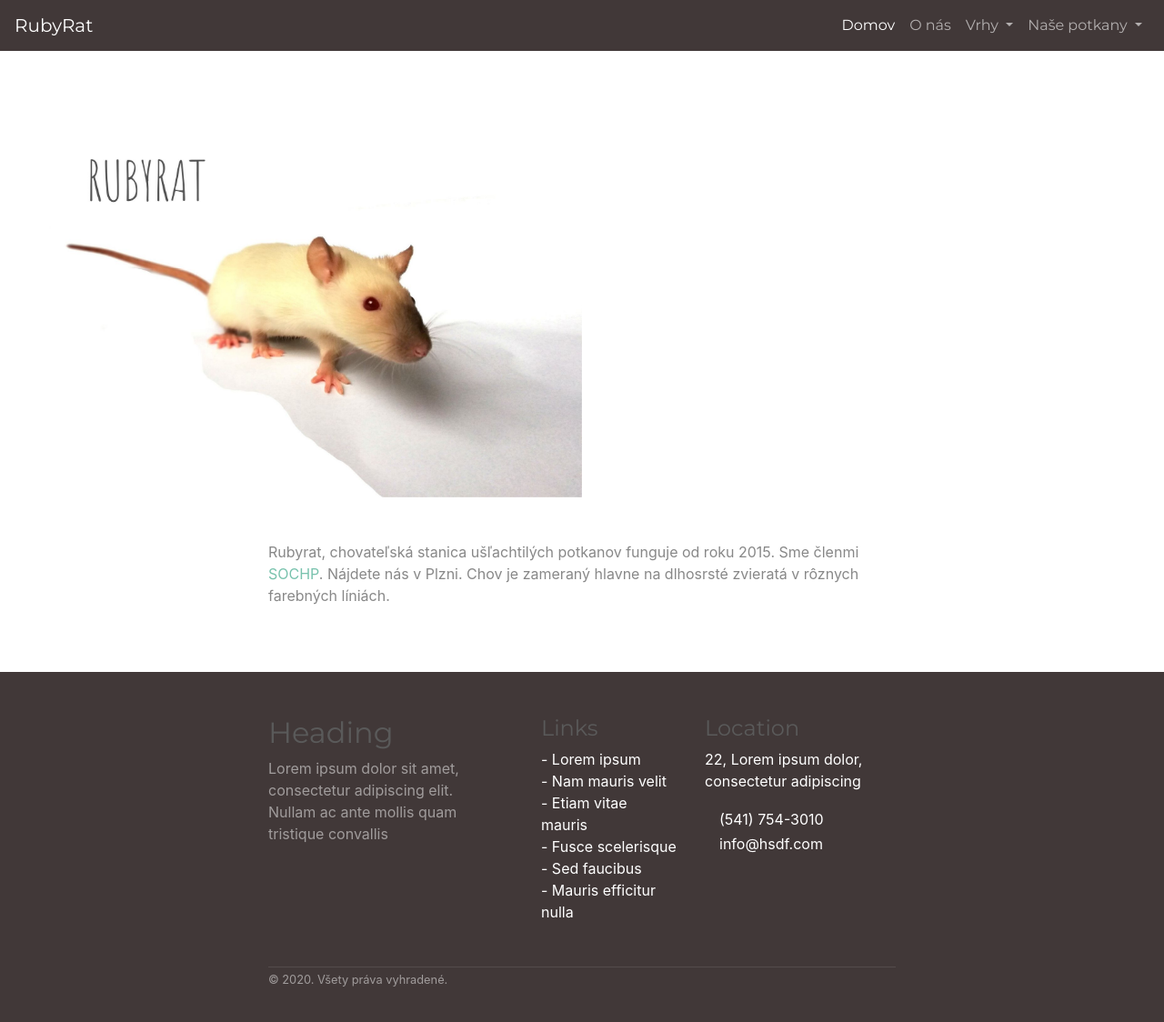
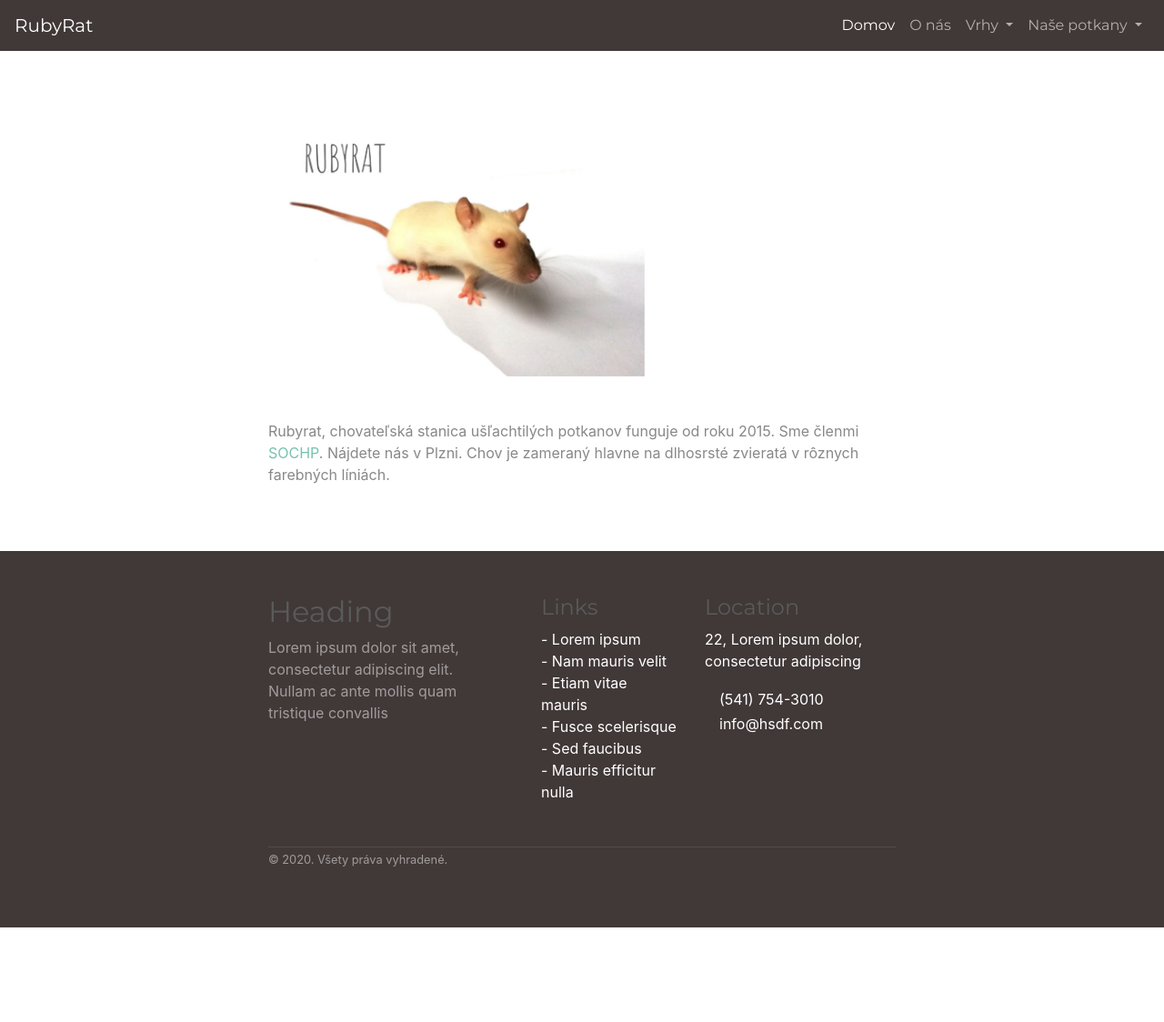
Before and after one commit to MichaelaSebova/rubyrat, a Jekyll site: the page built from index.html, in a window 1280 px wide and 1152 px high. Shown: the top 1124 px of the window at 91% size. Built offline with Jekyll 4.4.1, drawn with Linux system fonts in a browser that asks for light colours.

Commit message:
Update index.html

```diff
--- a/index.html
+++ b/index.html
@@ -3,9 +3,9 @@ layout: default
 title: CHS Rubyrat
 ---
 
-<div class="container-fluid mt-5">
+<div class="container mt-5">
 
-    <div id="carouselExampleSlidesOnly" class="carousel slide" data-ride="carousel" style="max-width: 50%;">
+    <div id="carouselExampleSlidesOnly" class="carousel slide" data-ride="carousel" style="max-width: 60%;">
     <div class="carousel-inner">
       <div class="carousel-item active">
           <img src="/assets/images/Olivia.jpg" class="d-block w-100" alt="...">
```
